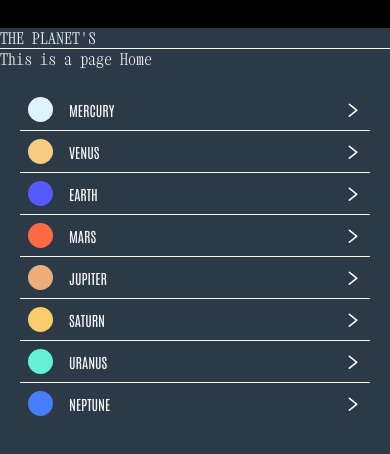
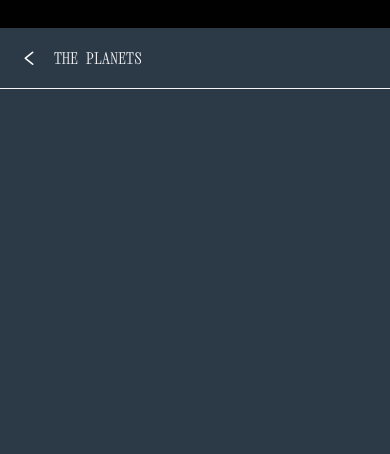
Before and after one commit to alnooristiak/PlannatApp, a React Native app: screen /Details in a window 390 px wide. Shown: the top 454 px of the page. Built offline with nearby package versions, Linux system fonts and the light colour scheme.

Commit message:
adding details page and dynamic header title & fixing error

```diff
--- a/App.js
+++ b/App.js
@@ -7,10 +7,11 @@ import { NavigationContainer, DarkTheme } from '@react-navigation/native';
 
 import Text from './src/components/text/text';
 import { colors } from './src/theme/colors';
-import { spacing } from './src/theme/spacing';
-import { typography } from './src/theme/typography';
-import { preset } from './src/components/text/text.preset';
+// import { spacing } from './src/theme/spacing';
+// import { typography } from './src/theme/typography';
+// import { preset } from './src/components/text/text.preset';
 import Home from './src/screens/Home';
+import Details from './src/screens/Details';
 
 
 export default function App() {
@@ -35,8 +36,10 @@ export default function App() {
   return (
     <>
       <NavigationContainer style={styles.container} theme={DarkTheme}>
-        <Stack.Navigator initialRouteName="Home">
-          <Stack.Screen options={{ headerShown: false, }} name="Home" component={Home}></Stack.Screen>
+        <Stack.Navigator screenOptions={{headerShow: false}}>
+          <Stack.Screen options={{ headerShown: false }} name="Home" component={Home} />
+
+          <Stack.Screen options={{ headerShown: false }} name="Details" component={Details} />
         </Stack.Navigator>
       </NavigationContainer>
       <StatusBar style='light' />
--- a/src/components/PlannetHeader.js
+++ b/src/components/PlannetHeader.js
@@ -1,16 +1,25 @@
-import { SafeAreaView, StyleSheet, View } from 'react-native'
+import { Pressable, SafeAreaView, StyleSheet, View } from 'react-native'
 import React from 'react'
 import Text from './text/text'
 import { spacing } from '../theme/spacing'
 import { colors } from '../theme/colors'
+import { AntDesign } from '@expo/vector-icons';
+import { useNavigation } from '@react-navigation/native'
 
-const PlannetHeader = () => {
+const PlannetHeader = ({ backBTN, title = "THE PLANETS" }) => {
+
+  const navigation = useNavigation();
+
   return (
-    <SafeAreaView style={styles.container}>
-      <View>
-        <Text presets='h1'>THE PLANET'S</Text>
-      </View>
-    </SafeAreaView>
+    <View style={styles.container}>
+      {backBTN && (
+        <Pressable onPress={() => {navigation.goBack()}}>
+          <AntDesign style={{marginRight: spacing[4]}} name='left' size={18} color='white' />
+        </Pressable>
+      )}
+
+      <Text presets='h1'>{title}</Text>
+    </View>
   )
 }
 
@@ -22,5 +31,7 @@ const styles = StyleSheet.create({
     padding: spacing[5],
     borderBottomWidth: 0.2,
     borderColor: colors.white,
+    flexDirection: 'row',
+    alignItems: 'center',
   },
 })
--- /dev/null
+++ b/src/screens/Details.js
@@ -0,0 +1,24 @@
+import { SafeAreaView, StyleSheet, View } from 'react-native'
+import React from 'react'
+import Text from '../components/text/text'
+import { colors } from '../theme/colors'
+import PlannetHeader from '../components/PlannetHeader'
+import { spacing } from '../theme/spacing'
+
+const Details = () => {
+  return (
+    <SafeAreaView style={styles.container}>
+        <PlannetHeader backBTN={true} />
+    </SafeAreaView>
+  )
+}
+
+export default Details
+
+const styles = StyleSheet.create({
+  container: {
+    marginTop: spacing[7],
+    flex: 1,
+    backgroundColor: colors.black,
+  },
+})
--- a/src/screens/Home.js
+++ b/src/screens/Home.js
@@ -1,4 +1,4 @@
-import { FlatList, SafeAreaView, StyleSheet, View } from 'react-native'
+import { FlatList, Pressable, SafeAreaView, StyleSheet, View } from 'react-native'
 import React from 'react'
 import { colors } from '../theme/colors'
 import PlannetHeader from '../components/PlannetHeader'
@@ -7,7 +7,7 @@ import { PLANET_LIST } from '../data/planet-list';
 import Text from '../components/text/text'
 import { AntDesign } from '@expo/vector-icons';
 
-const Home = () => {
+const Home = ({ navigation }) => {
   return (
     <SafeAreaView style={styles.container}>
         <PlannetHeader />
@@ -19,18 +19,25 @@ const Home = () => {
           data={PLANET_LIST}
           keyExtractor={(item) => item.name}
           renderItem={({ item }) => {
+
             return (
-              <View style={styles.dataContainer}>
+              <Pressable
+              onPress={() => navigation.navigate('Details', {planet: item})}
+              style={styles.dataContainer}
+              >
                 <View style={styles.dataSecondContainer}>
                   <View style={[styles.circle, {backgroundColor: item.color}]}></View>
                   <Text preset='h4' style={styles.item}>{item.name}</Text>
                 </View>
                 <AntDesign name='right' size={18} color='white' />
-              </View>
+              </Pressable>
             );
+
           }}
+
           ItemSeparatorComponent={() => <View style={styles.separator} />}
           />
+
         </View>
     </SafeAreaView>
   )
```
